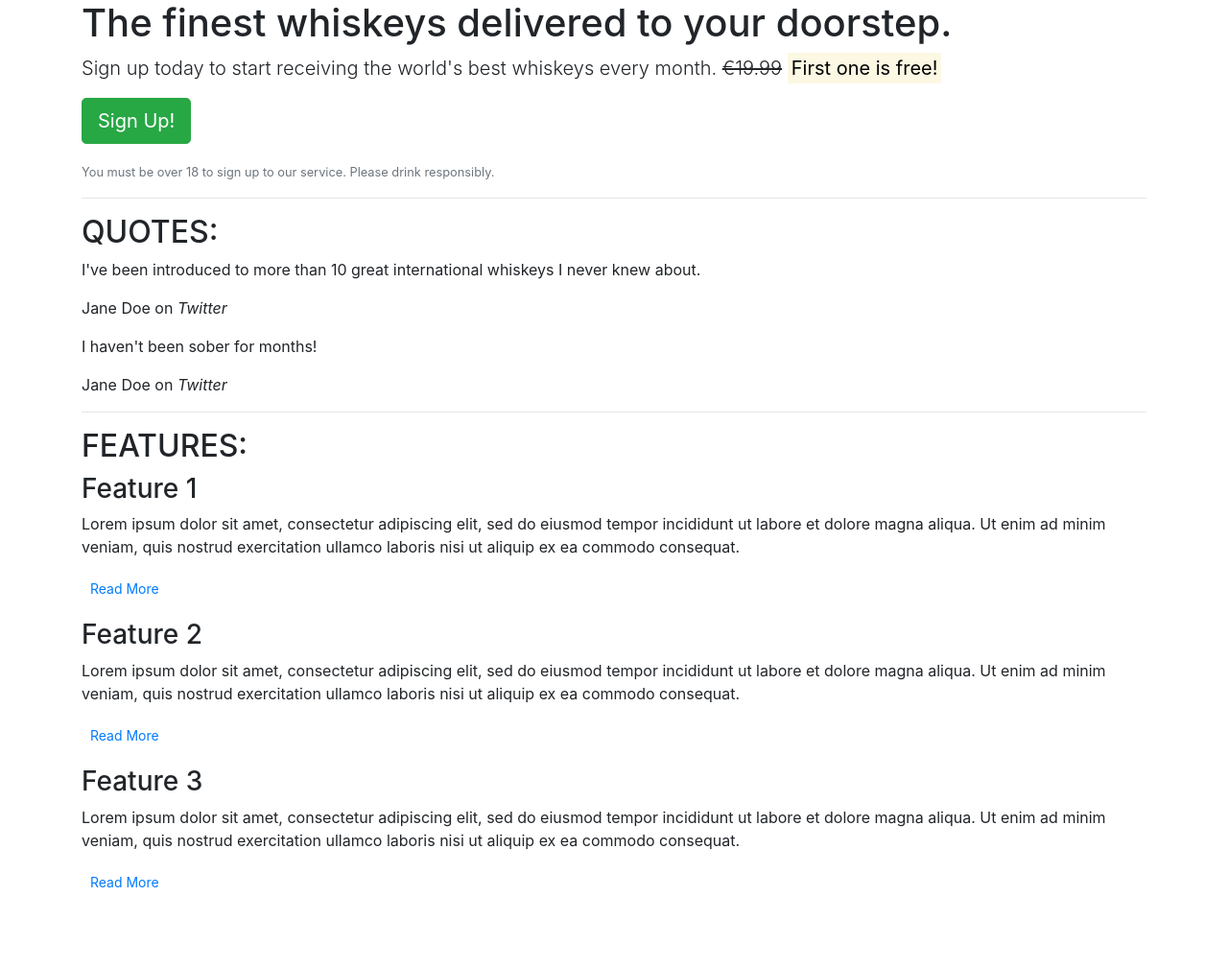
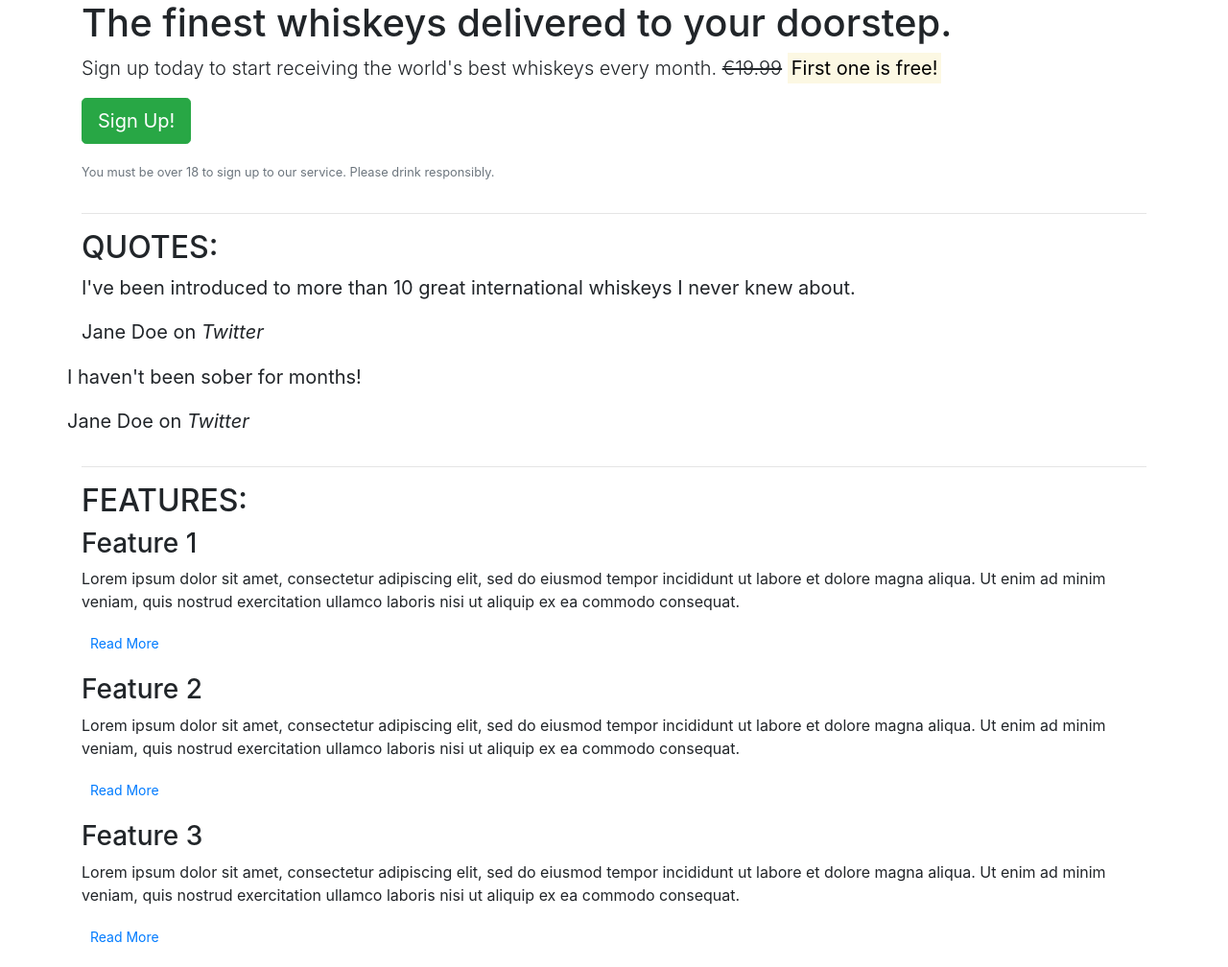
Before and after one commit to benfehr/bootstrap-module, a plain HTML site: page index.html in a window 1280 px wide. Shown: the whole page at 96% size. Before the commit the page ends 951 px from the top, so only its background shows below. Drawn offline with nearby package versions, Linux system fonts and the light colour scheme.

Commit message:
Update settings to prettier and create dov for the col.12

```diff
--- a/index.html
+++ b/index.html
@@ -11,47 +11,73 @@
 <body>
     <article class="container">
         <!-- Callout -->
+        <div class="row">
+            <div class="col-12">
             <section class="callout">
                 <h1>The finest whiskeys delivered to your doorstep.</h1>
                 <p class="lead">Sign up today to start receiving the world's best whiskeys every month. <s>€19.99</s> <strong><mark>First one is free!</mark></strong></p>
                 <p><button class="btn btn-lg btn-success">Sign Up!</button></p>
                 <p class="text-muted"><small>You must be over 18 to sign up to our service. Please drink responsibly.</small></p>
             </section>
+            </div>
+        </div>
         <!-- /.callout -->
         <hr>
 
         <!-- Quotes -->
         <section class="quotes">
+            <div class="row">
+                <div class="col-12">
                 <h2 class="text-uppercase">Quotes:</h2>
-            <blockquote class="quote">
+                </div>
+            </div>
+            <div class="row">
+                <div class="col-12">
+            <blockquote class="blockquote">
                 <p>I've been introduced to more than 10 great international whiskeys I never knew about.</p>
                 <footer>Jane Doe on <cite title="Twitter">Twitter</cite></footer>
             </blockquote>
-            <blockquote class="quote">
+            </div>
+            <div class="col-12"></div>
+            <blockquote class="blockquote">
                 <p>I haven't been sober for months!</p>
                 <footer>Jane Doe on <cite title="Twitter">Twitter</cite></footer>
             </blockquote>
+            </div>
+            </div>
         </section>
         <!-- /.quotes -->
         <hr>
 
         <!-- Features -->
         <section class="features">
+            <div class="row">
+                <div class="col-12">
                     <h2 class="text-uppercase">Features:</h2>
+                </div>
+            </div>
+            <div class="row">
+            <div class="col-12">
             <div class="feature">
                     <h3>Feature 1</h3>
                     <p>Lorem ipsum dolor sit amet, consectetur adipiscing elit, sed do eiusmod tempor incididunt ut labore et dolore magna aliqua. Ut enim ad minim veniam, quis nostrud exercitation ullamco laboris nisi ut aliquip ex ea commodo consequat.</p>
                     <p><a class="btn btn-sm btn-default" href="">Read More</a></p>
                 </div>
+                </div>
+                <div class="col-12">
                 <div class="feature">
                     <h3>Feature 2</h3>
                     <p>Lorem ipsum dolor sit amet, consectetur adipiscing elit, sed do eiusmod tempor incididunt ut labore et dolore magna aliqua. Ut enim ad minim veniam, quis nostrud exercitation ullamco laboris nisi ut aliquip ex ea commodo consequat.</p>
                     <p><a class="btn btn-sm btn-default" href="">Read More</a></p>
                 </div>
+                </div>
+                <div class="col-12">
                 <div class="feature">
                     <h3>Feature 3</h3>
                     <p>Lorem ipsum dolor sit amet, consectetur adipiscing elit, sed do eiusmod tempor incididunt ut labore et dolore magna aliqua. Ut enim ad minim veniam, quis nostrud exercitation ullamco laboris nisi ut aliquip ex ea commodo consequat.</p>
                     <p><a class="btn btn-sm btn-default" href="">Read More</a></p>
+                </div>
+                </div>
             </div>
         </section>
         <!-- /.features -->
```
Lines whose indentation alone changed are shown as unchanged.
